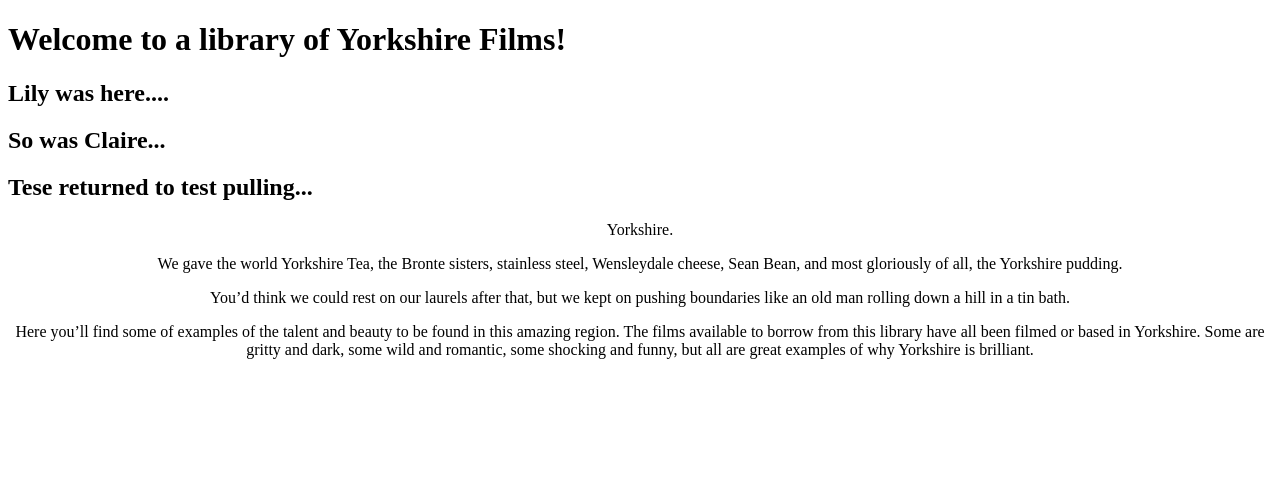
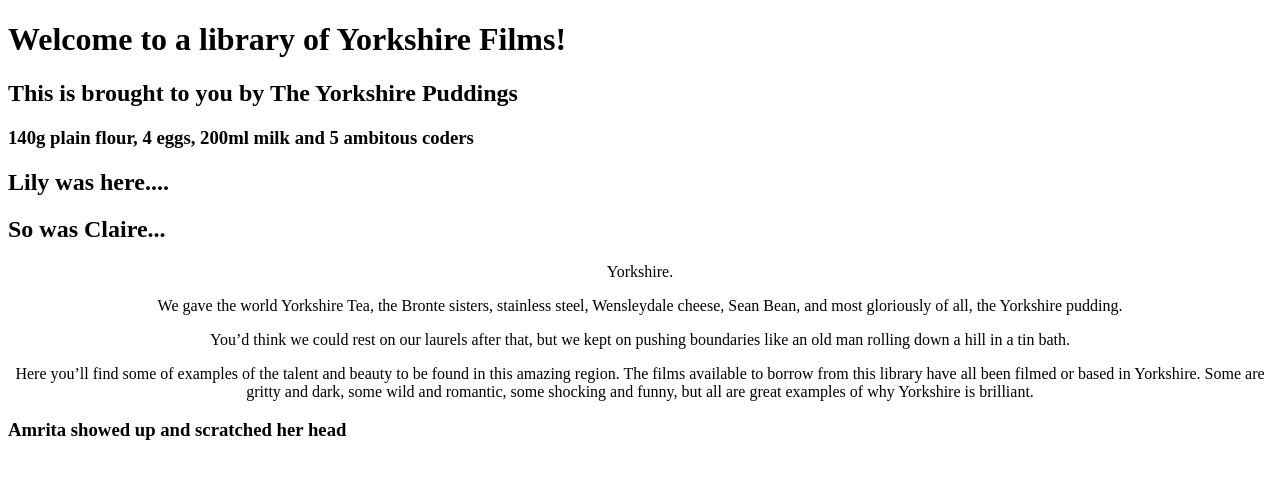
Before and after one commit to ofure-omo/Yorkshire-films, a PHP site: page / in a window 1280 px wide. Shown: the top 479 px of the page. Run offline with PHP 8.4, Linux system fonts and the light colour scheme.

Commit message:
Attempt2
Signed-off-by: AmritaKB <bains.amrita.k@gmail.com>

```diff
--- a/index.php
+++ b/index.php
@@ -11,11 +11,11 @@
     </head>
     <body>
         <h1>Welcome to a library of Yorkshire Films! </h1>
-
+        <h2> This is brought to you by The Yorkshire Puddings </h2>
+        <h3> 140g plain flour, 4 eggs, 200ml milk and 5 ambitous coders </h3>
 
         <h2> Lily was here....</h2>
         <h2> So was Claire...</h2>
-        <h2> Tese returned to test pulling...</h2>
 
         <p style="text-align:center;"> Yorkshire. </p>
 
@@ -25,6 +25,7 @@
 
         <p style="text-align:center;"> Here you’ll find some of examples of the talent and beauty to be found in this amazing region. The films available to borrow from this library have all been filmed or based in Yorkshire. Some are gritty and dark, some wild and romantic, some shocking and funny, but all are great examples of why Yorkshire is brilliant.</p>
 
+         <h3> Amrita showed up and scratched her head </h3>
         <?php        ?>
     </body>
 </html>
```
